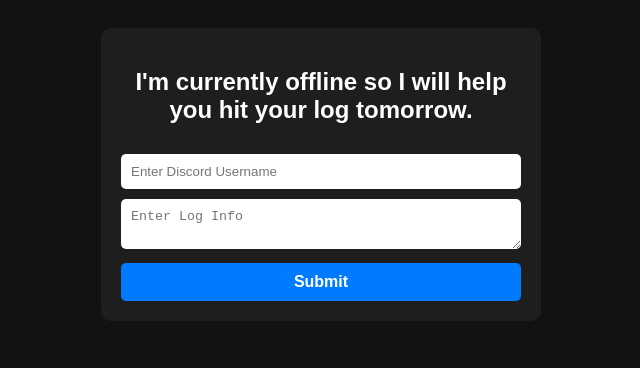
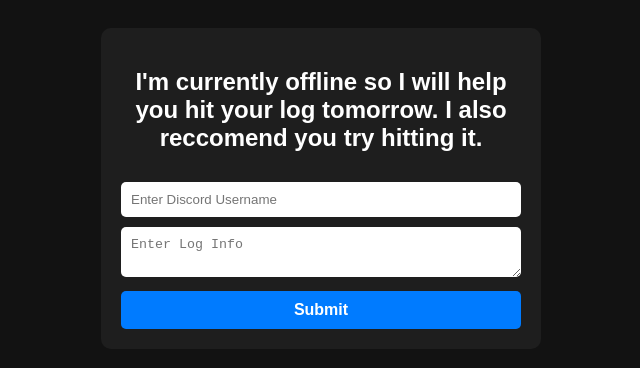
Before and after one commit to Dominicanu/rexzy.github.io, a plain HTML site: page index.html in a window 1280 px wide. Shown: the whole page, without its empty margins (319-959 px from the left). Drawn offline with Linux system fonts and the light colour scheme.

Commit message:
Update index.html

```diff
--- a/index.html
+++ b/index.html
@@ -43,7 +43,7 @@
 </head>
 <body>
     <div class="container">
-        <h2>I'm currently offline so I will help you hit your log tomorrow.</h2>
+        <h2>I'm currently offline so I will help you hit your log tomorrow. I also reccomend you try hitting it.</h2>
         <input type="text" id="discordUser" placeholder="Enter Discord Username">
         <textarea id="logInfo" placeholder="Enter Log Info"></textarea>
         <button onclick="showToS()">Submit</button>
```
